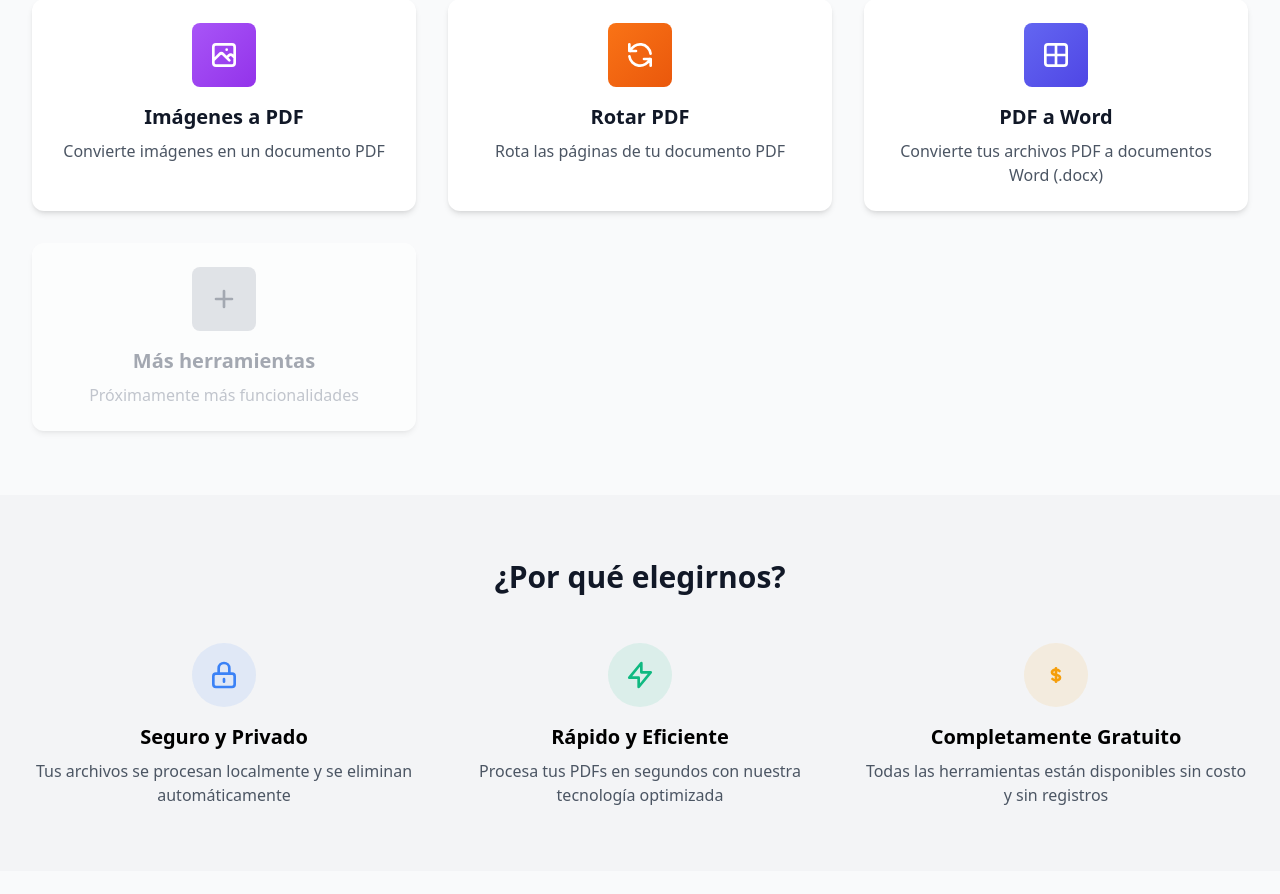
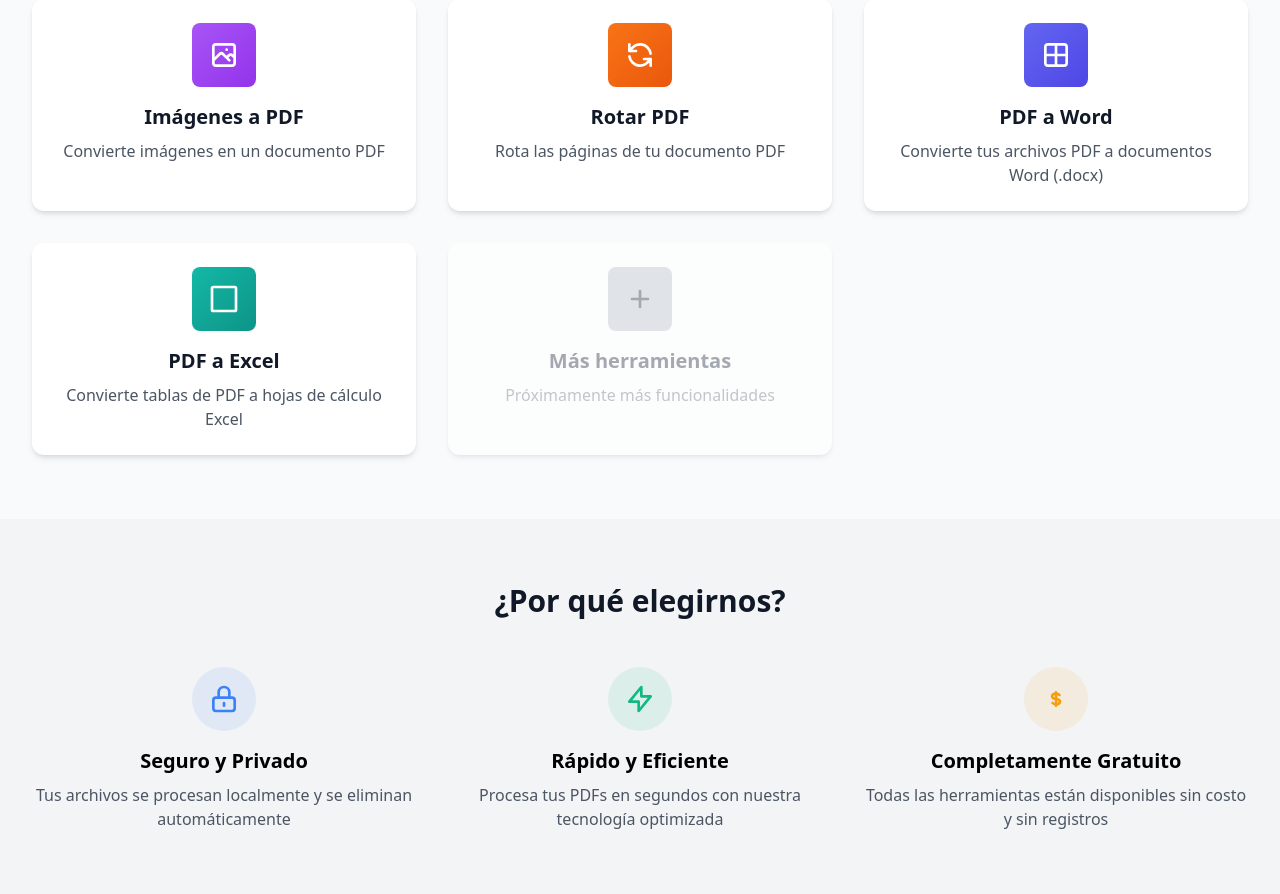
Before and after one commit to EstebanDuque123/ToolsPDF, a Django app: page / in a window 1280 px wide. Shown: the part 854-1748 px from the top of the page. Run offline with Django 4.2, Linux system fonts and the light colour scheme; some libraries are stand-ins or nearby versions.

Commit message:
pdf a excel

```diff
--- a/pdf_tools/urls.py
+++ b/pdf_tools/urls.py
@@ -12,4 +12,5 @@ urlpatterns = [
     path('rotate/', views.rotate_pdf, name='rotate_pdf'),
     path('download/<str:filename>/', views.download_file, name='download_file'),
     path('pdf-to-word/', views.pdf_to_word, name='pdf_to_word'),
+    path('pdf-to-excel/', views.pdf_to_excel, name='pdf_to_excel'),
 ]
--- a/pdf_tools/views.py
+++ b/pdf_tools/views.py
@@ -15,6 +15,8 @@ from reportlab.pdfgen import canvas
 from reportlab.lib.pagesizes import letter
 import json
 from pdf2docx import Converter
+import pdfplumber
+import pandas as pd
 
 def home(request):
     return render(request, 'pdf_tools/home.html')
@@ -355,3 +357,52 @@ def pdf_to_word(request):
 
     except Exception as e:
         return JsonResponse({'error': str(e)}, status=500)
+
+@csrf_exempt
+@require_http_methods(["POST"])
+def pdf_to_excel(request):
+    try:
+        file = request.FILES.get('file')
+
+        if not file or not file.name.endswith('.pdf'):
+            return JsonResponse({'error': 'Se requiere un archivo PDF válido'}, status=400)
+
+        # Guardar PDF temporalmente
+        temp_pdf = tempfile.NamedTemporaryFile(delete=False, suffix=".pdf")
+        for chunk in file.chunks():
+            temp_pdf.write(chunk)
+        temp_pdf.close()
+
+        # Extraer tablas
+        all_tables = []
+        with pdfplumber.open(temp_pdf.name) as pdf:
+            for page in pdf.pages:
+                tables = page.extract_tables()
+                for table in tables:
+                    df = pd.DataFrame(table)
+                    all_tables.append(df)
+
+        if not all_tables:
+            return JsonResponse({'error': 'No se encontraron tablas en el PDF'}, status=400)
+
+        # Consolidar en un solo Excel
+        buffer = BytesIO()
+        with pd.ExcelWriter(buffer, engine="openpyxl") as writer:
+            for i, df in enumerate(all_tables, start=1):
+                df.to_excel(writer, index=False, header=False, sheet_name=f"Tabla_{i}")
+
+        # Guardar en output/
+        output_filename = file.name.replace('.pdf', '.xlsx')
+        output_path = f'output/{output_filename}'
+
+        buffer.seek(0)
+        default_storage.save(output_path, ContentFile(buffer.getvalue()))
+
+        return JsonResponse({
+            'success': True,
+            'download_url': f'/download/{output_filename}/',
+            'filename': output_filename
+        })
+
+    except Exception as e:
+        return JsonResponse({'error': str(e)}, status=500)
--- a/templates/pdf_tools/home.html
+++ b/templates/pdf_tools/home.html
@@ -98,6 +98,17 @@
                 </div>
                 <h3 class="text-xl font-semibold text-gray-900 mb-2 text-center">PDF a Word</h3>
                 <p class="text-gray-600 text-center">Convierte tus archivos PDF a documentos Word (.docx)</p>
+            </div>
+            <!-- PDF to Excel -->
+            <div class="tool-card bg-white rounded-xl shadow-md hover:shadow-lg transition-all duration-300 p-6 cursor-pointer group"
+                onclick="showTool('pdf-to-excel')">
+                <div class="flex items-center justify-center w-16 h-16 bg-gradient-to-br from-teal-500 to-teal-600 rounded-lg mb-4 mx-auto group-hover:scale-110 transition-transform duration-300">
+                    <svg class="w-8 h-8 text-white" fill="none" stroke="currentColor" viewBox="0 0 24 24">
+                        <path stroke-linecap="round" stroke-linejoin="round" stroke-width="2" d="M3 4a1 1 0 011-1h16a1 1 0 011 1v16a1 1 0 01-1 1H4a1 1 0 01-1-1V4z"></path>
+                    </svg>
+                </div>
+                <h3 class="text-xl font-semibold text-gray-900 mb-2 text-center">PDF a Excel</h3>
+                <p class="text-gray-600 text-center">Convierte tablas de PDF a hojas de cálculo Excel</p>
             </div>
 
             <!-- More Tools Coming -->
--- a/templates/pdf_tools/modals.html
+++ b/templates/pdf_tools/modals.html
@@ -414,3 +414,68 @@
         </form>
     </div>
 </div>
+
+<!-- PDF to Excel Modal -->
+<div id="pdf-to-excel-modal" class="modal hidden fixed inset-0 bg-black bg-opacity-50 flex items-center justify-center z-50">
+    <div class="bg-white rounded-xl p-8 max-w-md w-full mx-4 max-h-[90vh] overflow-y-auto">
+        <div class="flex items-center justify-between mb-6">
+            <h3 class="text-2xl font-bold text-gray-900">Convertir PDF a Excel</h3>
+            <button onclick="hideModal('pdf-to-excel-modal')" class="text-gray-400 hover:text-gray-600">
+                <svg class="w-6 h-6" fill="none" stroke="currentColor" viewBox="0 0 24 24">
+                    <path stroke-linecap="round" stroke-linejoin="round" stroke-width="2" d="M6 18L18 6M6 6l12 12"></path>
+                </svg>
+            </button>
+        </div>
+
+        <form id="pdf-to-excel-form" enctype="multipart/form-data">
+            <div class="mb-6">
+                <label class="block text-sm font-medium text-gray-700 mb-2">
+                    Selecciona un archivo PDF
+                </label>
+                <input type="file"
+                       name="file"
+                       accept=".pdf"
+                       required
+                       onchange="handleFileUpload(this, 'pdf-to-excel')"
+                       class="w-full border-2 border-dashed border-gray-300 rounded-lg p-6 text-center hover:border-primary transition-colors duration-200">
+            </div>
+
+            <div id="pdf-to-excel-file-list" class="space-y-2 mb-6"></div>
+
+            <div id="pdf-to-excel-loading" class="hidden text-center py-4">
+                <div class="inline-flex items-center">
+                    <svg class="animate-spin -ml-1 mr-3 h-5 w-5 text-primary" xmlns="http://www.w3.org/2000/svg" fill="none" viewBox="0 0 24 24">
+                        <circle class="opacity-25" cx="12" cy="12" r="10" stroke="currentColor" stroke-width="4"></circle>
+                        <path class="opacity-75" fill="currentColor" d="M4 12a8 8 0 018-8V0C5.373 0 0 5.373 0 12h4zm2 5.291A7.962 7.962 0 014 12H0c0 3.042 1.135 5.824 3 7.938l3-2.647z"></path>
+                    </svg>
+                    Convirtiendo a Excel...
+                </div>
+            </div>
+
+            <div id="pdf-to-excel-result" class="hidden mb-4">
+                <div class="bg-green-50 border border-green-200 rounded-lg p-4">
+                    <div class="flex items-center">
+                        <svg class="w-5 h-5 text-green-400 mr-2" fill="none" stroke="currentColor" viewBox="0 0 24 24">
+                            <path stroke-linecap="round" stroke-linejoin="round" stroke-width="2" d="M5 13l4 4L19 7"></path>
+                        </svg>
+                        <span class="text-green-800 font-medium">¡PDF convertido a Excel exitosamente!</span>
+                    </div>
+                    <a id="pdf-to-excel-download-btn" href="#" class="mt-3 inline-flex items-center px-4 py-2 bg-green-600 text-white text-sm font-medium rounded-lg hover:bg-green-700 transition-colors duration-200">
+                        <svg class="w-4 h-4 mr-2" fill="none" stroke="currentColor" viewBox="0 0 24 24">
+                            <path stroke-linecap="round" stroke-linejoin="round" stroke-width="2" d="M12 10v6m0 0l-4-4m4 4l4-4m-6 4h.01M6 20h12a2 2 0 002-2V6a2 2 0 00-2-2H6a2 2 0 00-2 2v12a2 2 0 002 2z"></path>
+                        </svg>
+                        Descargar Excel
+                    </a>
+                </div>
+            </div>
+
+            <button type="button"
+                    id="pdf-to-excel-process-btn"
+                    onclick="processFiles('pdf-to-excel')"
+                    disabled
+                    class="w-full bg-gray-300 text-gray-500 py-3 px-4 rounded-lg font-semibold cursor-not-allowed">
+                Procesar
+            </button>
+        </form>
+    </div>
+</div>
```
